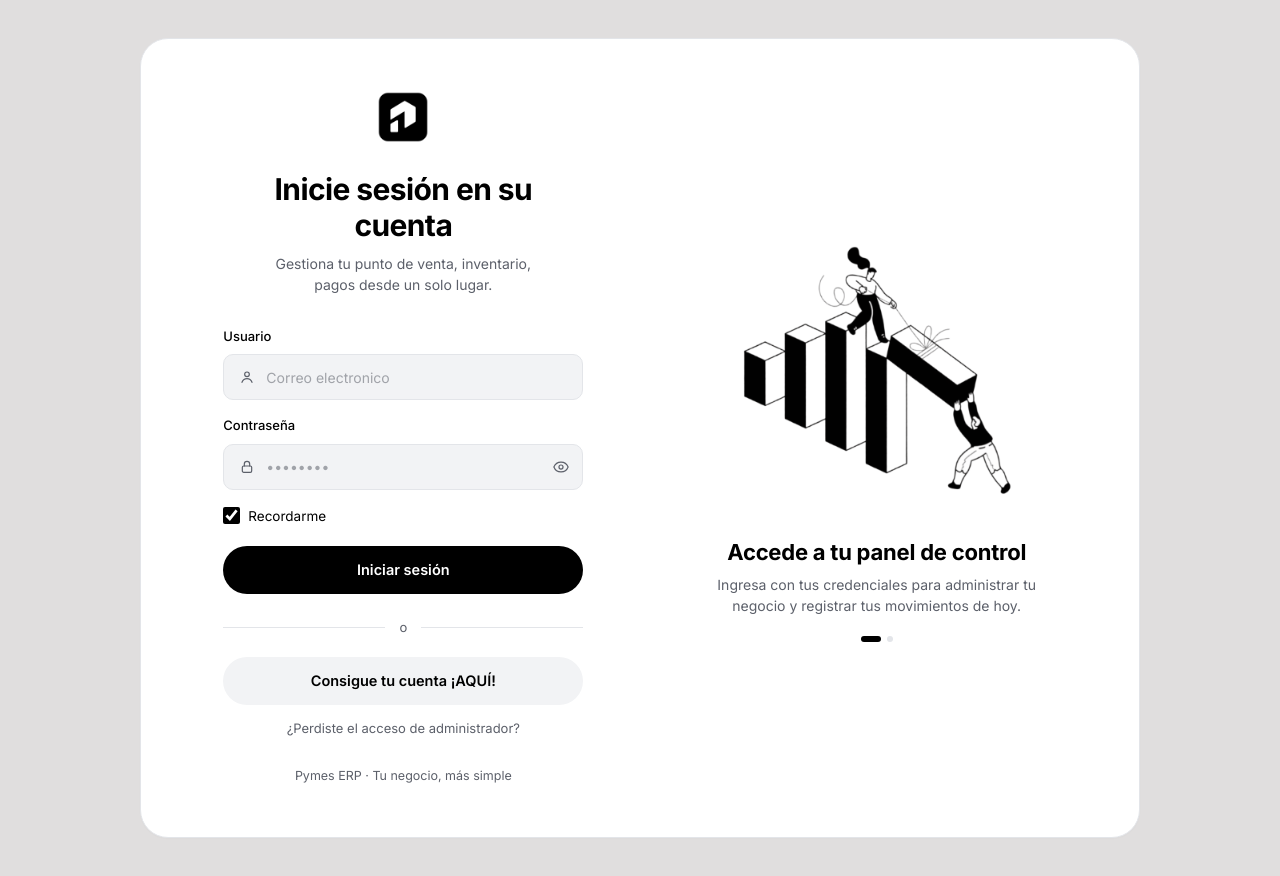
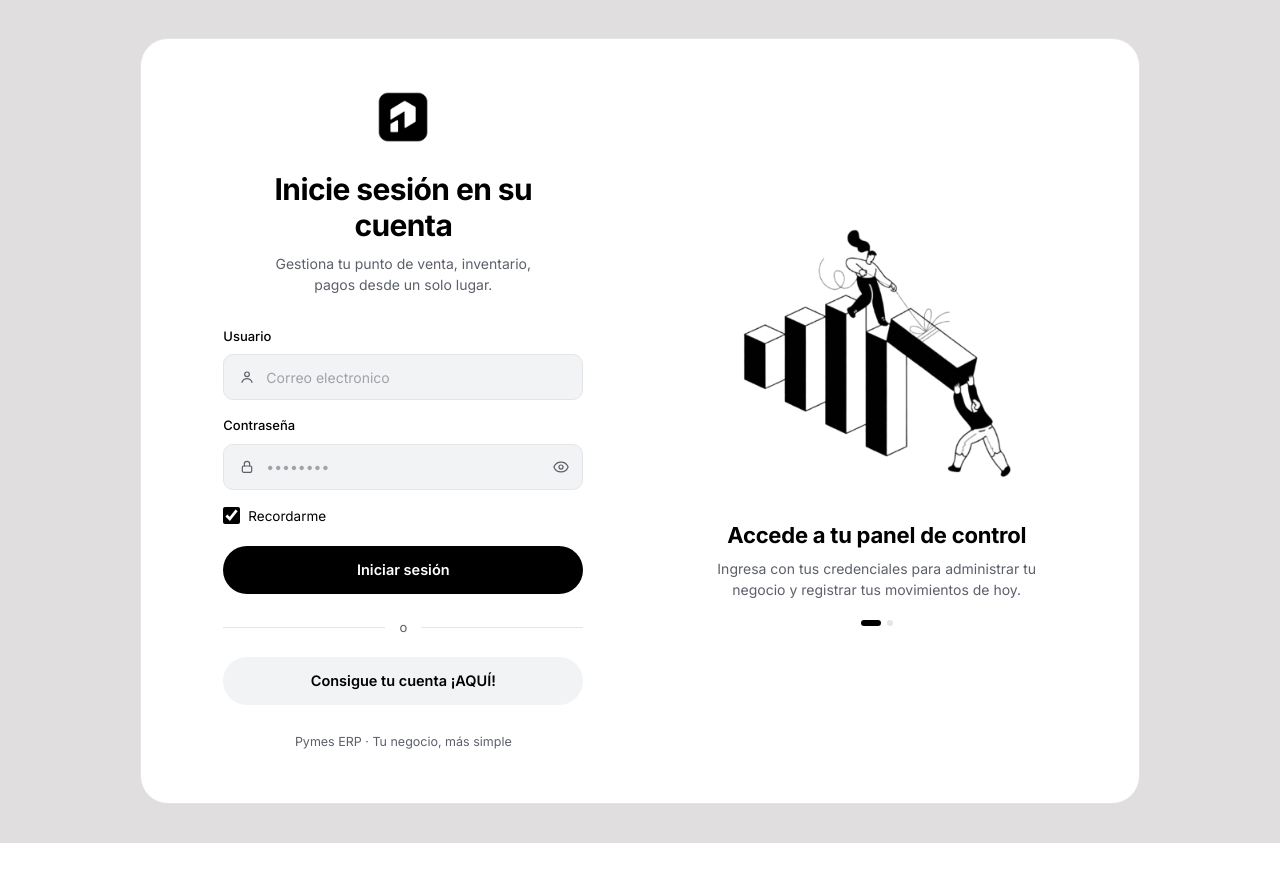
Before and after one commit to jsebasvgg7/pymes-erp, a React (Vite) app in the folder frontend/: page /login in a window 1280 px wide. After the commit the page ends 843 px from the top, so only its background shows below. Built offline with nearby package versions, Linux system fonts and the light colour scheme; no server answers.

Commit message:
v12.2 - Eliminacion del enlace de recuperación para administradores de la página de inicio de sesión

```diff
--- a/frontend/src/pages/LoginPage.tsx
+++ b/frontend/src/pages/LoginPage.tsx
@@ -181,10 +181,6 @@ export default function LoginPage() {
             >
               Consigue tu cuenta ¡AQUÍ!
             </button>
-            <Link className="login__recoveryLink" to="/recover-admin">
-              ¿Perdiste el acceso de administrador?
-            </Link>
-
             <p className="login__footer">Pymes ERP · Tu negocio, más simple</p>
           </div>
         </section>
```
